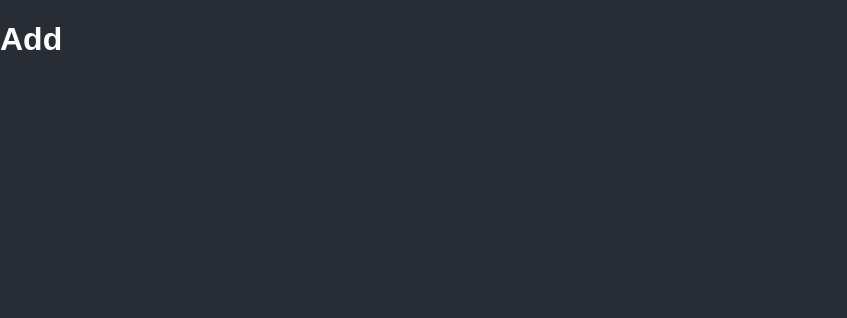
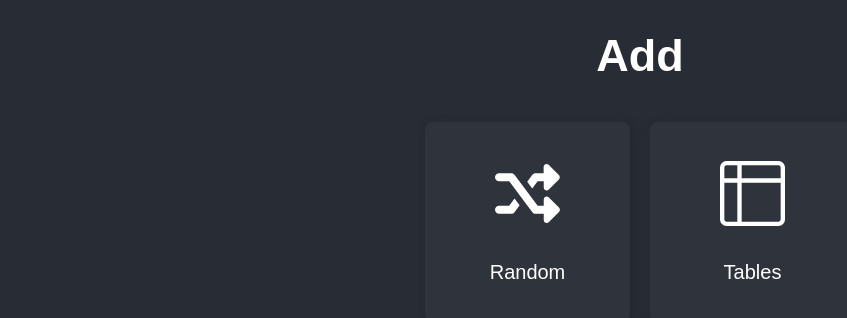
Before and after one commit to Ricardo-Santoyo/numbers, a React (Create React App) app: page /add in a window 1280 px wide. Shown: the top 318 px of the page, without its empty margins (0-847 px from the left). Built offline with nearby package versions, Linux system fonts and the light colour scheme; the HTML template or start-up script is replaced by a standard one.

Commit message:
added styles to Add component

```diff
--- a/src/App.css
+++ b/src/App.css
@@ -7,11 +7,8 @@ body {
   -moz-osx-font-smoothing: grayscale;
 }
 
-.Home {
+.Header {
   text-align: center;
-}
-
-.Home h1 {
   font-size: 45px;
 }
 
@@ -32,6 +29,7 @@ a {
   display: flex;
   flex-wrap: wrap;
   width: 350px;
+  max-width: 100%;
   margin: 0 auto;
 }
 
@@ -39,6 +37,7 @@ a {
   display: flex;
   flex-direction: column;
   justify-content: center;
+  align-items: center;
   background-color: #2f333c;
   margin: 10px;
   flex: 1;
@@ -58,6 +57,17 @@ a {
   margin: 10px 0;
 }
 
+.SelectMode {
+  max-width: 90%;
+  margin: 0 auto;
+}
+
+.SelectMode svg {
+  height: 1em;
+  width: 1em;
+}
+
+
 @media (min-width:500px) {
   .ChoiceContainer {
     width: 900px;
--- a/src/components/Add.js
+++ b/src/components/Add.js
@@ -1,9 +1,18 @@
 import React from 'react';
+import ChoiceBlock from './ChoiceBlock';
+import { ReactComponent as ShuffleIcon } from '../icons/shuffle.svg';
+import { ReactComponent as TableIcon } from '../icons/table.svg';
 
 function Add() {
 
   return (
-    <h1>Add</h1>
+    <div className="SelectMode">
+      <h1 className="Header">Add</h1>
+      <div className="Container">
+        <ChoiceBlock symbol={<ShuffleIcon />} name ="Random" />
+        <ChoiceBlock symbol={<TableIcon />} name ="Tables" />
+      </div>
+    </div>
   );
 }
 
--- a/src/components/Home.js
+++ b/src/components/Home.js
@@ -5,7 +5,7 @@ function Home() {
 
   return (
     <div className="Home">
-      <h1>Numbers!</h1>
+      <h1 className='Header'>Numbers!</h1>
       <div className='ChoiceContainer'>
         <div className='Container'>
           <ChoiceBlock symbol="+" name ="Add" />
```
Also changed, not shown: src/icons/shuffle.svg (added), src/icons/table.svg (added).
